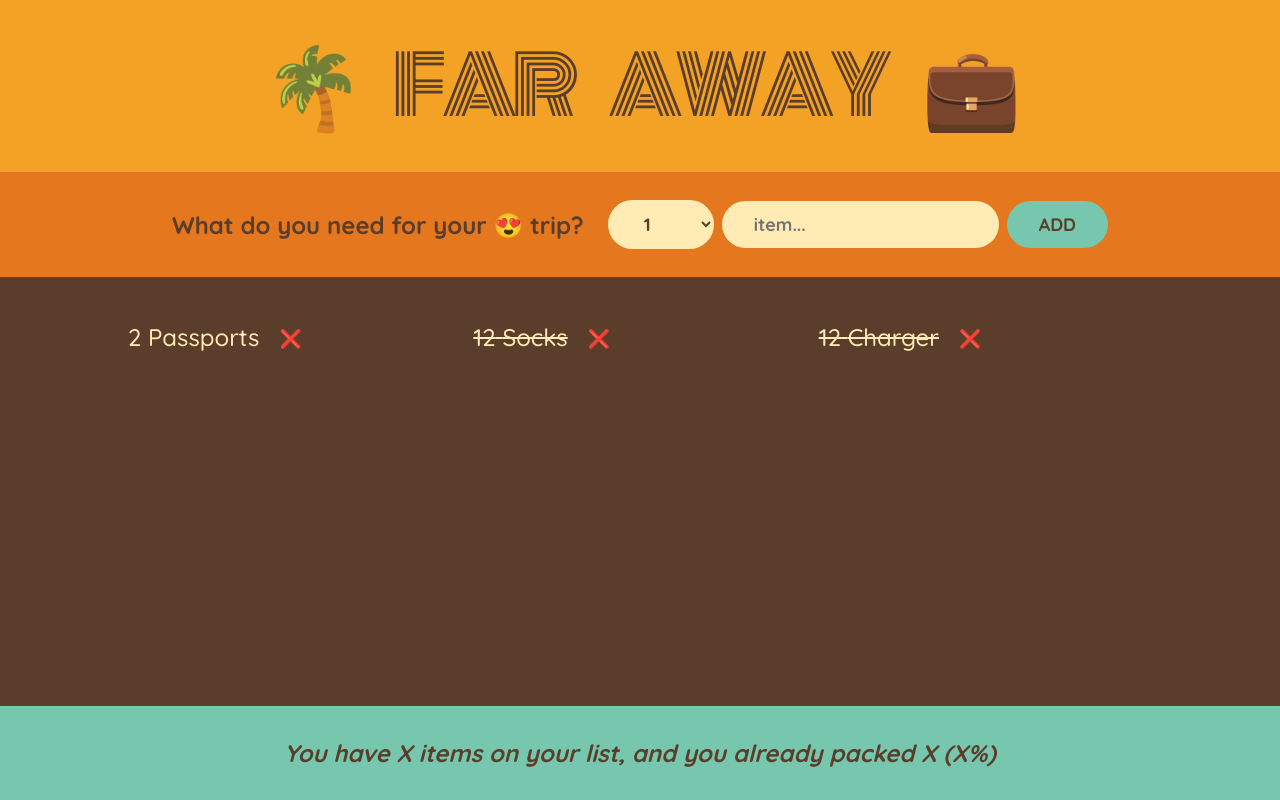
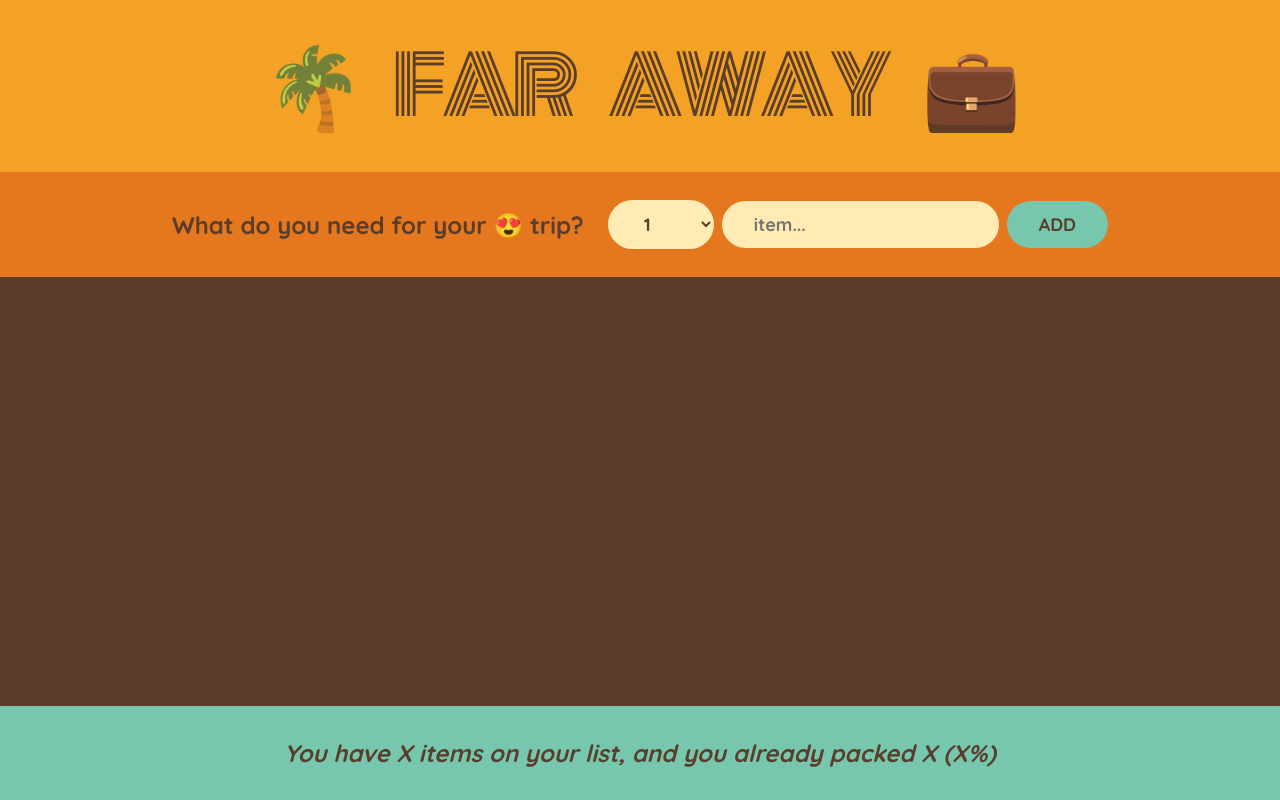
Before and after one commit to NeenduDev/Travel-List, a React (Create React App) app: page / in a window 1280 px wide. Built offline with nearby package versions, Linux system fonts and the light colour scheme.

Commit message:
Enhance State Management: Lifting State Up and Refining Logic

```diff
--- a/src/App.js
+++ b/src/App.js
@@ -1,17 +1,21 @@
 import { useState } from "react";
 
-const initialItems = [
-  { id: 1, description: "Passports", quantity: 2, packed: false },
-  { id: 2, description: "Socks", quantity: 12, packed: true },
-  { id: 3, description: "Charger", quantity: 12, packed: true },
-];
+// const initialItems = [
+//   { id: 1, description: "Passports", quantity: 2, packed: false },
+//   { id: 2, description: "Socks", quantity: 12, packed: true },
+//   { id: 3, description: "Charger", quantity: 12, packed: true },
+// ];
 
 export default function App() {
+  const [items, setItems] = useState([]);
+  const addItem = (newItem) => setItems((items) => [...items, newItem]);
+
   return (
     <div className="app">
       <Logo />
-      <Form />
-      <StackingList />
+      <Form onAddItem={addItem} />
+
+      <StackingList items={items} />
       <Stats />
     </div>
   );
@@ -21,14 +25,18 @@ function Logo() {
   return <h1>🌴 Far Away 💼</h1>;
 }
 
-function Form() {
+function Form({ onAddItem }) {
   const [description, setDescription] = useState("");
   const [quantity, setQuantity] = useState(1);
+
   function handleSubmit(e) {
     e.preventDefault();
     if (!description) return;
-    const newItem = { description, quantity, key: Date.now(), packed: false };
+    const newItem = { description, quantity, id: Date.now(), packed: false };
     console.log(newItem);
+    onAddItem(newItem);
+    // onSetItems((items) => [...items, newItem]);
+    // onSetItems([newItem]);
   }
   return (
     <form className="add-form" onSubmit={handleSubmit}>
@@ -54,11 +62,11 @@ function Form() {
   );
 }
 
-function StackingList() {
+function StackingList({ items }) {
   return (
     <div className="list">
       <ul>
-        {initialItems.map((item) => (
+        {items.map((item) => (
           <Item item={item} key={item.id} />
         ))}
       </ul>
```
